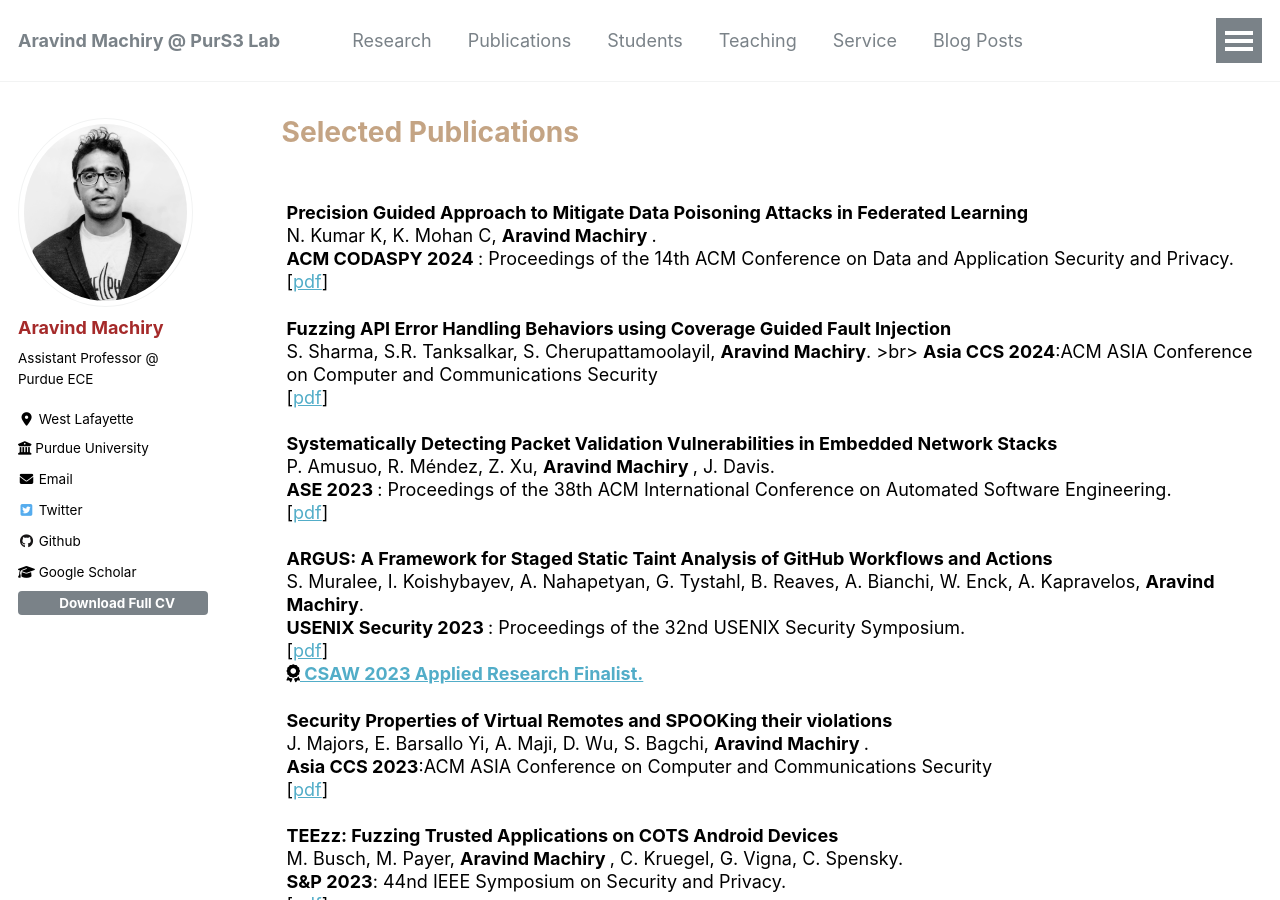
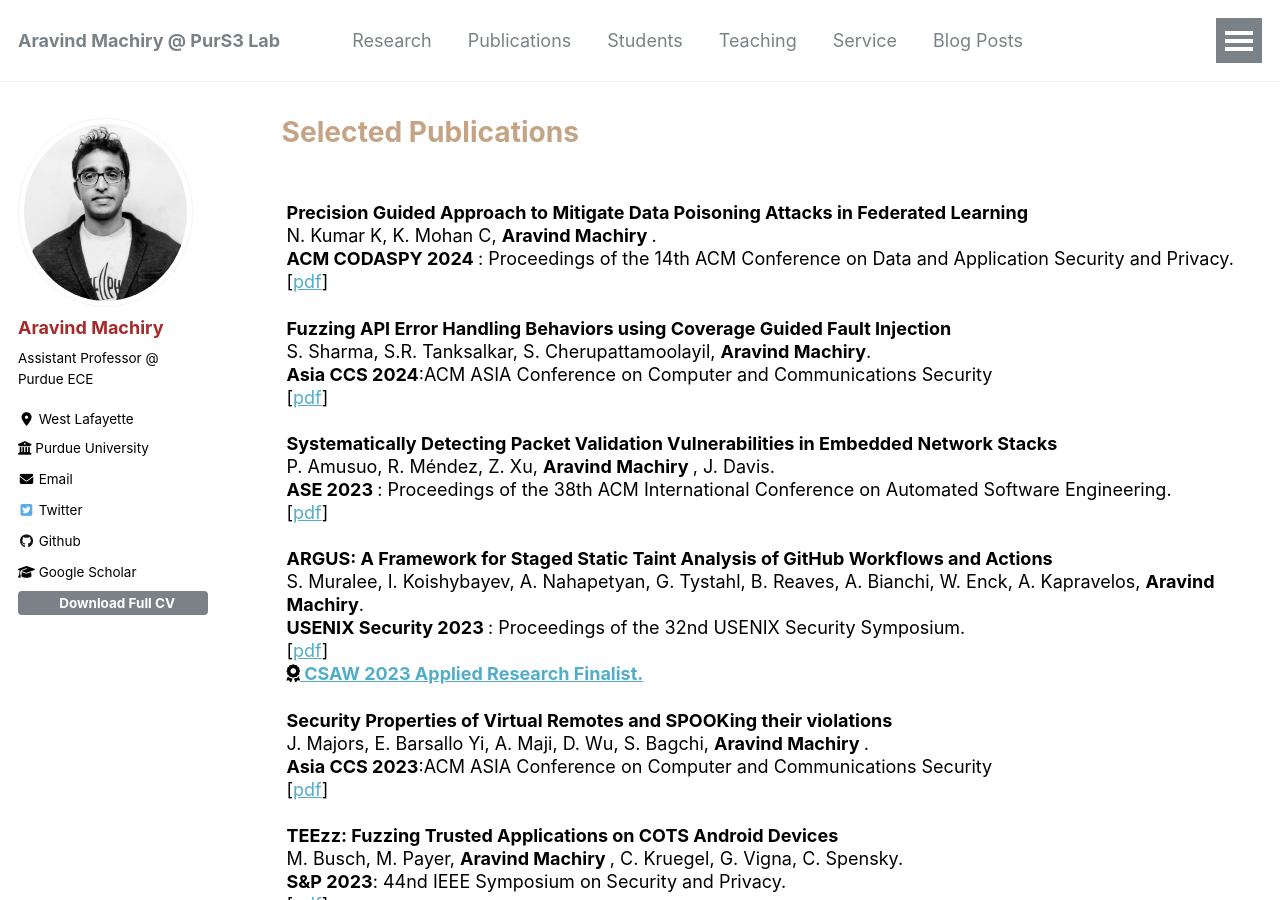
Before and after one commit to Machiry/machiry.github.io, a Jekyll site: the page built from _publications/index.html, in a window 1280 px wide and 900 px high. Built offline with Jekyll 4.4.1, drawn with Linux system fonts in a browser that asks for light colours; nearby versions of some CDN libraries.

Commit message:
Adding pubs

```diff
--- a/_publications/index.html
+++ b/_publications/index.html
@@ -19,7 +19,7 @@ author_profile: true
 	<p>
 
 		<strong>Fuzzing API Error Handling Behaviors using Coverage Guided Fault Injection</strong><br>
-		S. Sharma, S.R. Tanksalkar, S. Cherupattamoolayil, <b> Aravind Machiry</b>. >br>
+		S. Sharma, S.R. Tanksalkar, S. Cherupattamoolayil, <b> Aravind Machiry</b>. <br>
 		<b>Asia CCS 2024</b>:ACM ASIA Conference on Computer and Communications Security <br>
 		[<a href="/files/fuzzerr.pdf">pdf</a>]
 	</p>
```
